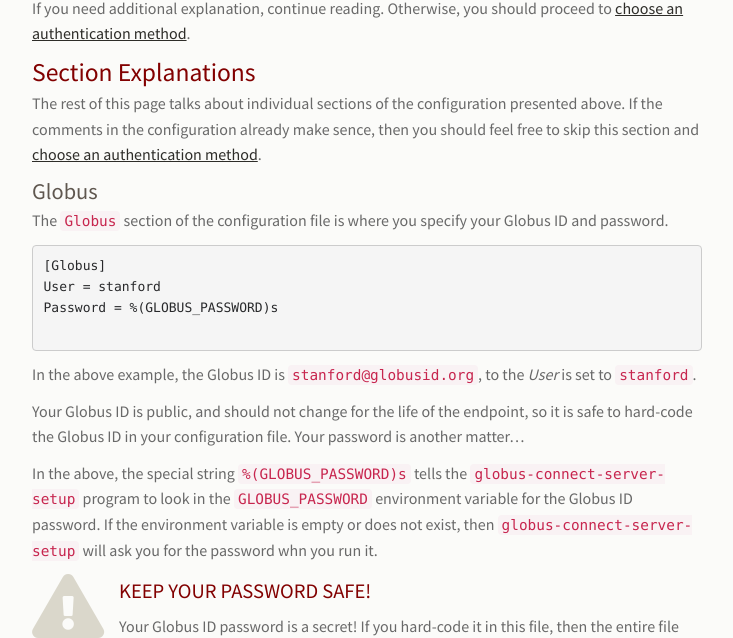
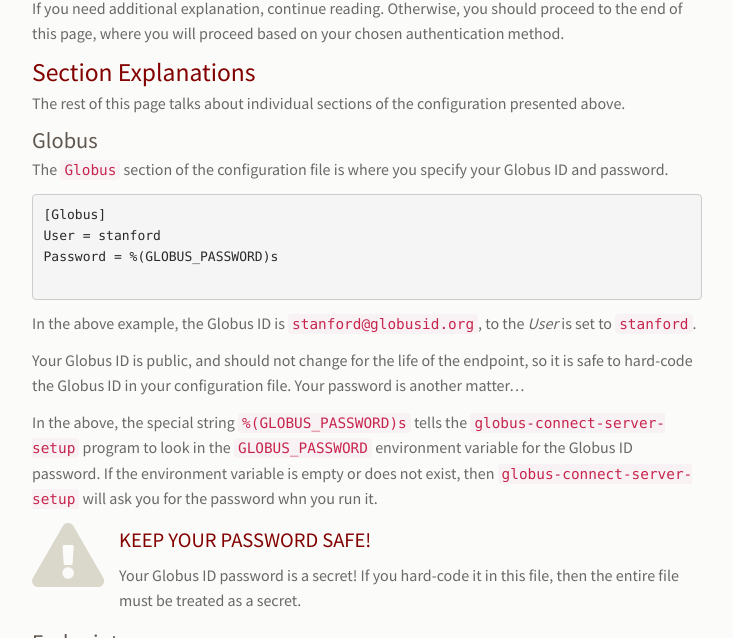
Before and after one commit to stanford-rc/globus.stanford.edu, a Jekyll site: the page built from server/configure.md, in a window 1280 px wide and 900 px high, scrolled down 965 px, cut to the strip 262-900 px from the top of the window. Shown: the whole strip, without its empty margins (323-1056 px from the left). Built offline with Jekyll 4.4.1, drawn with Linux system fonts in a browser that asks for light colours; nearby versions of some CDN libraries; comment, search, counter and statistics services are not loaded.

Commit message:
Clean up some dangling server links

```diff
--- a/server/configure.md
+++ b/server/configure.md
@@ -49,15 +49,13 @@ template below:
 {% gist b609c892271fa11fcf0504e07d6ed3f3 %}
 
 If you need additional explanation, continue reading.  Otherwise, you should
-proceed to [choose an authentication method]({{ "server/auth.html" |
-relative_url }}).
+proceed to the end of this page, where you will proceed based on your chosen
+authentication method.
 
 ## Section Explanations
 
 The rest of this page talks about individual sections of the configuration
-presented above.  If the comments in the configuration already make sence, then
-you should feel free to skip this section and [choose an authentication
-method]({{ "server/auth.html" | relative_url }}).
+presented above.
 
 ### Globus
 
--- a/support.html
+++ b/support.html
@@ -185,7 +185,7 @@ problems connecting to your sever, first make sure your server's <a href="{{
 your host's information is correct in public DNS.</p>
 
 <p>If users are having problems authenticating, you should check that your
-<a href="{{ "server/auth.html" | relative_url }}">authentication
+<a href="{{ "server/configure.html" | relative_url }}">authentication
    configuraion</a> is correct.  If it is, then consult
    <code>/var/log/messages</code> (or <code>/var/log/syslog</code>),
    <code>/var/log/gridftp.log</code>; and possibly also
```
Also changed, not shown: scenarios.html (+7 -9 lines), server/finish.md (+1 -4 lines).
